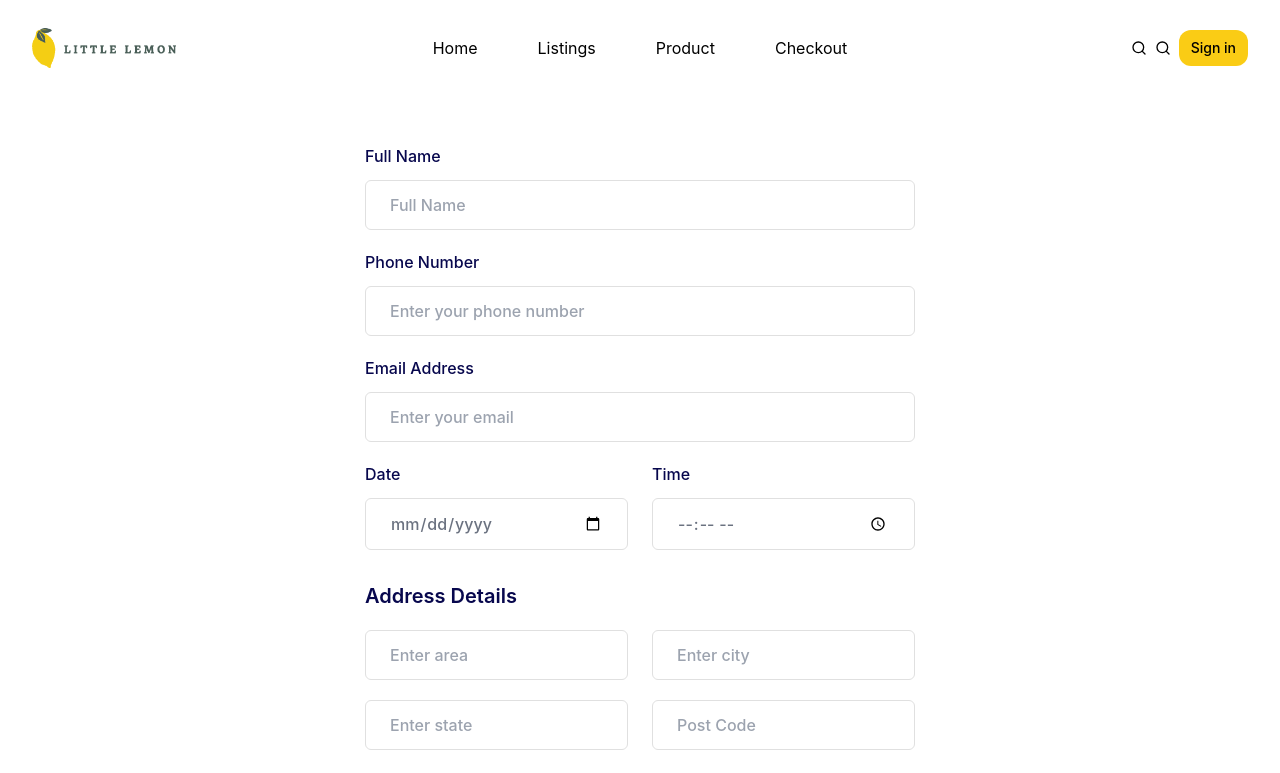
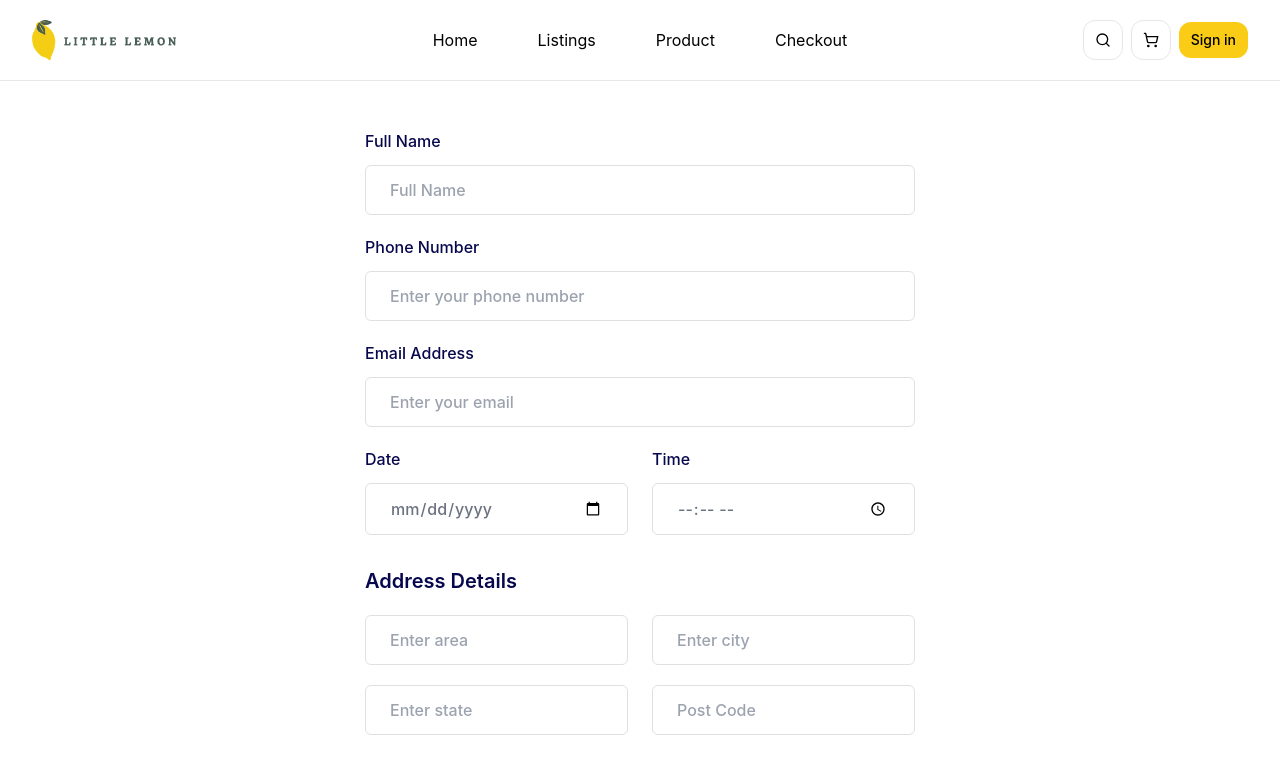
Before and after one commit to Raijin1302/little-lemon-assignment, a React (Vite) app: page /booking in a window 1280 px wide. Shown: the top 773 px of the page. Built offline with nearby package versions, Linux system fonts and the light colour scheme.

Commit message:
setting container UI for scaling

```diff
--- a/src/components/Nav.jsx
+++ b/src/components/Nav.jsx
@@ -2,6 +2,8 @@ import React, { useState } from "react"
 import { NavLink } from "react-router-dom"
 import littlelemon_logo from "../images/littlelemon_logo.png"
 import { Icons } from "./ui/Icons"
+import Container from "./ui/Container"
+
 const links = [
   { label: "Home", to: "/", end: true },
   { label: "Listings", to: "/listings" },
@@ -15,54 +17,31 @@ const idleLink =
   "inline-block text-black text-base px-4 py-2 rounded transition-all duration-300 relative hover:bg-[#EDEFEE] hover:-translate-y-0.5"
 
 const btnBase =
-  "size-9.5 inline-flex justify-center items-center rounded-xl border transition disabled:opacity-50 disabled:pointer-events-none"
+  "inline-flex justify-center items-center rounded-xl border transition disabled:opacity-50 disabled:pointer-events-none"
+const btnSize = "w-10 h-10"
 const btnTone =
-  "bg-white border-gray-200 text-black hover:bg-gray-100 focus:outline-hidden focus:bg-gray-100 dark:bg-neutral-900 dark:border-neutral-700 dark:text-white"
+  "bg-white border-gray-200 text-black hover:bg-gray-100 focus:outline-none focus:bg-gray-100 dark:bg-neutral-900 dark:border-neutral-700 dark:text-white"
 
-const Nav = () => {
+export default function Nav() {
   const [open, setOpen] = useState(false)
 
   return (
-    <header
-      className="
-          flex flex-wrap lg:justify-start lg:flex-nowrap z-50 w-full py-7
-        "
-    >
-      <nav className="relative max-w-7xl w-full flex flex-wrap lg:grid lg:grid-cols-12 basis-full items-center px-4 md:px-6 lg:px-8 mx-auto">
+    <header className="w-full border-b bg-white">
+      <Container>
+        {/* Bar chính: 3 vùng cố định theo grid */}
+        <div className="grid grid-cols-12 items-center gap-4 py-5">
+          {/* Left: Logo */}
+          <div className="col-span-6 lg:col-span-3 flex items-center">
             <img
               src={littlelemon_logo}
               alt="Little Lemon Logo"
-          className="w-36 flex items-center lg:col-span-3 gap-2 h-auto cursor-pointer transition-transform duration-300 ease-in-out group-hover:scale-105"
+              className="w-36 h-auto cursor-pointer"
             />
-
-        {/* Right controls */}
-        <div className="ms-auto flex items-center gap-x-1 lg:gap-x-2 lg:order-3 lg:col-span-3">
-          <Icons.button label="Search">
-            <Icons.search />
-          </Icons.button>
-          <Icons.button label="Cart">
-            <Icons.cart />
-          </Icons.button>
-          <button className="py-2 px-3 text-sm font-medium rounded-xl bg-yellow-400 text-black hover:bg-yellow-500">
-            Sign in
-          </button>
-          <button
-            onClick={() => setOpen((v) => !v)}
-            aria-label="Toggle navigation"
-            aria-expanded={open}
-            className={`${btnBase} ${btnTone} lg:hidden`}
-          >
-            {open ? <Icons.close /> : <Icons.menu />}
-          </button>
           </div>
 
-        {/* Links */}
-        <div
-          className={`basis-full grow lg:block lg:basis-auto lg:order-2 lg:col-span-6 ${
-            open ? "block" : "hidden"
-          }`}
-        >
-          <ul className="mt-4 lg:mt-0 flex flex-col gap-y-4 lg:flex-row lg:items-center lg:justify-center lg:gap-x-7">
+          {/* Center: Links (desktop) */}
+          <nav className="hidden lg:flex col-span-6 items-center justify-center">
+            <ul className="flex items-center gap-x-7">
               {links.map(({ label, to, end }) => (
                 <li key={label}>
                   <NavLink
@@ -77,22 +56,66 @@ const Nav = () => {
                 </li>
               ))}
             </ul>
+          </nav>
+
+          {/* Right: Actions */}
+          <div className="col-span-6 lg:col-span-3 flex items-center justify-end gap-x-2">
+            <button
+              className={`${btnBase} ${btnSize} ${btnTone}`}
+              aria-label="Search"
+            >
+              <Icons.search className="w-4 h-4" />
+            </button>
+            <button
+              className={`${btnBase} ${btnSize} ${btnTone}`}
+              aria-label="Cart"
+            >
+              <Icons.cart className="w-4 h-4" />
+            </button>
+            <button className="py-2 px-3 text-sm font-medium rounded-xl bg-yellow-400 text-black hover:bg-yellow-500">
+              Sign in
+            </button>
+
+            {/* Toggle mobile menu */}
+            <button
+              onClick={() => setOpen((v) => !v)}
+              aria-label="Toggle navigation"
+              aria-expanded={open}
+              className={`${btnBase} ${btnSize} ${btnTone} lg:hidden`}
+            >
+              {open ? (
+                <Icons.close className="w-4 h-4" />
+              ) : (
+                <Icons.menu className="w-4 h-4" />
+              )}
+            </button>
           </div>
-      </nav>
+        </div>
+      </Container>
+
+      {/* Mobile menu: render theo flow, không absolute để giữ alignment */}
+      {open && (
+        <div className="lg:hidden border-t">
+          <Container>
+            <ul className="py-3 flex flex-col gap-y-2">
+              {links.map(({ label, to, end }) => (
+                <li key={label}>
+                  <NavLink
+                    to={to}
+                    end={end}
+                    onClick={() => setOpen(false)}
+                    className={({ isActive }) =>
+                      (isActive ? activeLink : idleLink) + " block w-full"
+                    }
+                  >
+                    {label}
+                  </NavLink>
+                </li>
+              ))}
+            </ul>
+          </Container>
+        </div>
+      )}
     </header>
   )
 }
-
-function Logo({ className }) {
-  return (
-    <svg
-      className={className}
-      viewBox="0 0 116 32"
-      xmlns="http://www.w3.org/2000/svg"
-    >
-      {/* paths/circle logo giữ nguyên của bạn */}
-    </svg>
-  )
-}
-
-export default Nav
--- /dev/null
+++ b/src/components/ui/Container.jsx
@@ -0,0 +1,5 @@
+export default function Container({ children }) {
+  return (
+    <div className="mx-auto max-w-7xl px-4 sm:px-6 lg:px-8">{children}</div>
+  )
+}
```
Also changed, not shown: src/components/Home.jsx (+35 -51 lines). Lines whose indentation alone changed are shown as unchanged.
